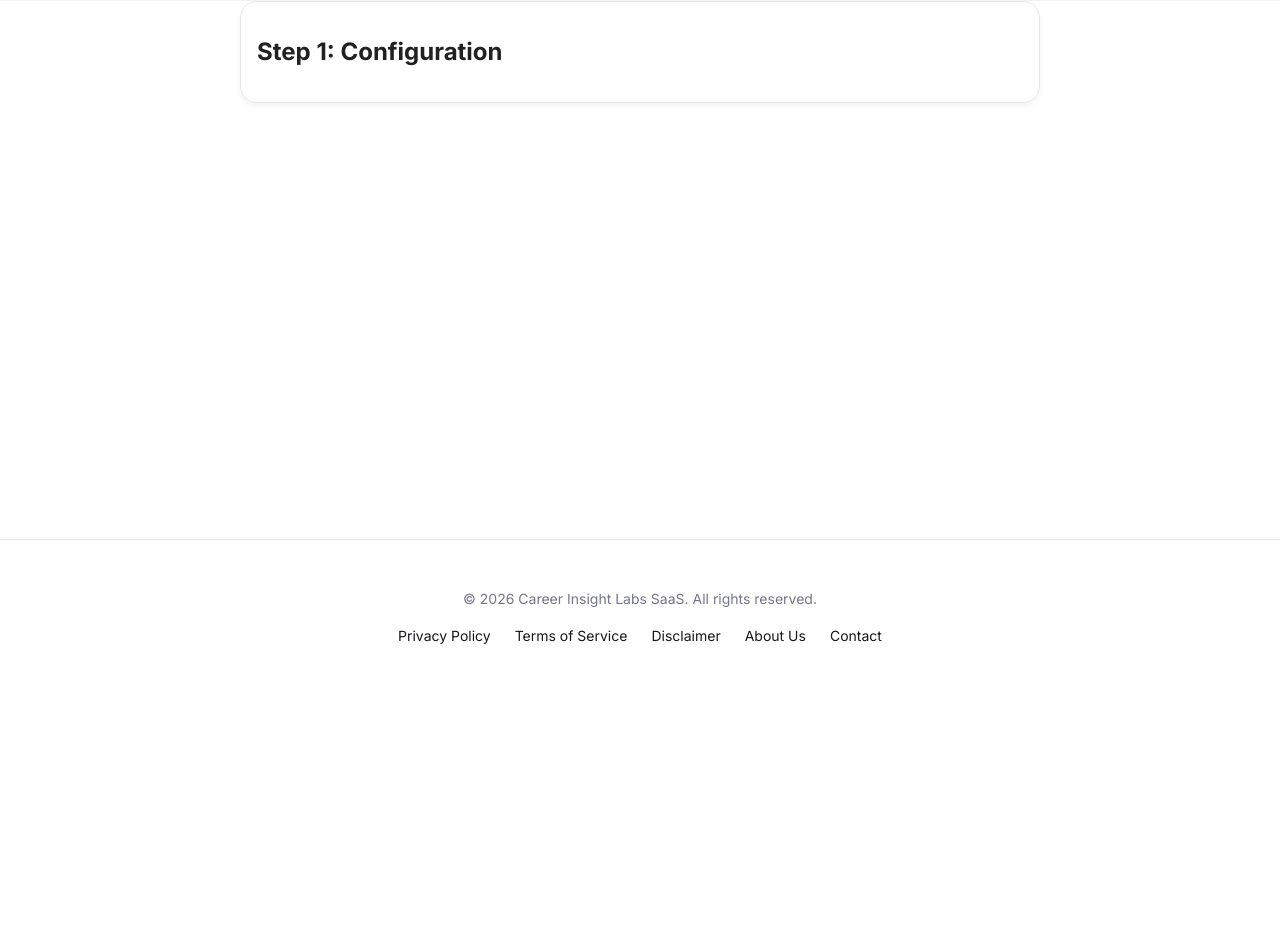
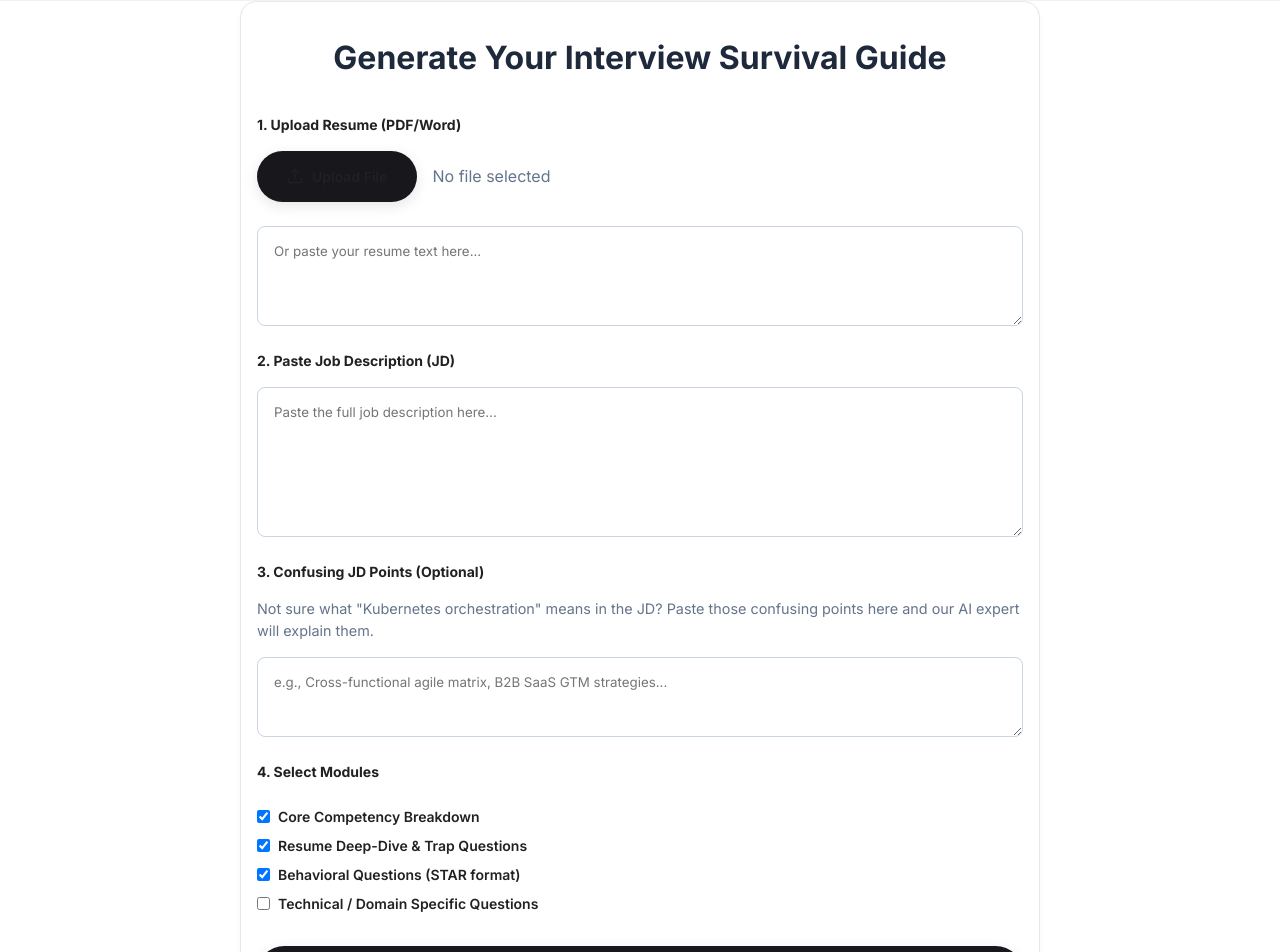
Before and after one commit to HermanTeng19/AI-Resume-Builder-SaaS, a React (Vite) app: page /interview-prep in a window 1280 px wide. Shown: the part 106-1058 px from the top of the page. Before the commit the page ends 800 px from the top, so only its background shows below. Built offline with nearby package versions, Linux system fonts and the light colour scheme; a web font is replaced by a local one.

Commit message:
feat: build form UI for Interview Prep

```diff
--- a/src/pages/InterviewPrep.tsx
+++ b/src/pages/InterviewPrep.tsx
@@ -1,8 +1,59 @@
+// In src/pages/InterviewPrep.tsx
 import React, { useState } from 'react';
 import { SEO } from '../components/SEO';
+import { Upload, FileText, CheckCircle2 } from 'lucide-react';
 
 const InterviewPrep: React.FC = () => {
   const [step, setStep] = useState<1 | 2 | 3>(1);
+  const [resumeText, setResumeText] = useState('');
+  const [jdText, setJdText] = useState('');
+  const [confusedPoints, setConfusedPoints] = useState('');
+  const [modules, setModules] = useState({
+    core: true,
+    deepDive: true,
+    behavioral: true,
+    technical: false
+  });
+  const [fileName, setFileName] = useState('');
+
+  const handleFileUpload = async (e: React.ChangeEvent<HTMLInputElement>) => {
+    const file = e.target.files?.[0];
+    if (!file) return;
+    setFileName(file.name);
+
+    try {
+      if (file.name.endsWith('.docx')) {
+        const arrayBuffer = await file.arrayBuffer();
+        const mammoth = await import('mammoth');
+        const result = await mammoth.extractRawText({ arrayBuffer });
+        setResumeText(result.value);
+      } else if (file.name.endsWith('.pdf')) {
+        const arrayBuffer = await file.arrayBuffer();
+        const pdfjsLib = await import('pdfjs-dist');
+        pdfjsLib.GlobalWorkerOptions.workerSrc = `https://unpkg.com/pdfjs-dist@${pdfjsLib.version}/build/pdf.worker.min.mjs`;
+        const pdf = await pdfjsLib.getDocument({ data: arrayBuffer }).promise;
+        let text = '';
+        for (let i = 1; i <= pdf.numPages; i++) {
+          const page = await pdf.getPage(i);
+          const content = await page.getTextContent();
+          text += content.items.map((item: any) => item.str).join(' ') + '\n';
+        }
+        setResumeText(text);
+      }
+    } catch (error) {
+      console.error("Error parsing file:", error);
+      alert("Failed to parse file. Please paste text directly.");
+    }
+  };
+
+  const handleGenerate = () => {
+    if (!resumeText || !jdText) {
+      alert("Please provide both Resume and Job Description.");
+      return;
+    }
+    setStep(2);
+    // AI call will go here
+  };
 
   return (
     <div className="page-container" style={{ maxWidth: '800px', margin: '0 auto', padding: '2rem 1rem' }}>
@@ -12,7 +63,78 @@ const InterviewPrep: React.FC = () => {
         url="https://careerinsightlabs.com/interview-prep"
       />
 
-      {step === 1 && <h2>Step 1: Configuration</h2>}
+      {step === 1 && (
+        <div className="wizard-step" style={{ animation: 'fadeInUp 0.5s ease-out' }}>
+          <h1 style={{ textAlign: 'center', marginBottom: '2rem', color: '#1e293b' }}>Generate Your Interview Survival Guide</h1>
+
+          <div className="form-group" style={{ marginBottom: '1.5rem' }}>
+            <label style={{ display: 'block', fontWeight: 'bold', marginBottom: '0.5rem' }}>1. Upload Resume (PDF/Word)</label>
+            <div style={{ display: 'flex', alignItems: 'center', gap: '1rem' }}>
+              <label className="btn-cohere" style={{ cursor: 'pointer', display: 'inline-flex', alignItems: 'center', gap: '0.5rem' }}>
+                <Upload size={18} /> Upload File
+                <input type="file" accept=".pdf,.docx" style={{ display: 'none' }} onChange={handleFileUpload} />
+              </label>
+              <span style={{ color: '#64748b' }}>{fileName || "No file selected"}</span>
+            </div>
+            {!fileName && (
+              <textarea
+                placeholder="Or paste your resume text here..."
+                value={resumeText}
+                onChange={(e) => setResumeText(e.target.value)}
+                style={{ width: '100%', minHeight: '100px', marginTop: '1rem', padding: '1rem', border: '1px solid #cbd5e1', borderRadius: '8px' }}
+              />
+            )}
+          </div>
+
+          <div className="form-group" style={{ marginBottom: '1.5rem' }}>
+            <label style={{ display: 'block', fontWeight: 'bold', marginBottom: '0.5rem' }}>2. Paste Job Description (JD)</label>
+            <textarea
+              placeholder="Paste the full job description here..."
+              value={jdText}
+              onChange={(e) => setJdText(e.target.value)}
+              style={{ width: '100%', minHeight: '150px', padding: '1rem', border: '1px solid #cbd5e1', borderRadius: '8px' }}
+            />
+          </div>
+
+          <div className="form-group" style={{ marginBottom: '1.5rem' }}>
+            <label style={{ display: 'block', fontWeight: 'bold', marginBottom: '0.5rem' }}>3. Confusing JD Points (Optional)</label>
+            <p style={{ fontSize: '0.9rem', color: '#64748b', marginBottom: '0.5rem' }}>Not sure what "Kubernetes orchestration" means in the JD? Paste those confusing points here and our AI expert will explain them.</p>
+            <textarea
+              placeholder="e.g., Cross-functional agile matrix, B2B SaaS GTM strategies..."
+              value={confusedPoints}
+              onChange={(e) => setConfusedPoints(e.target.value)}
+              style={{ width: '100%', minHeight: '80px', padding: '1rem', border: '1px solid #cbd5e1', borderRadius: '8px' }}
+            />
+          </div>
+
+          <div className="form-group" style={{ marginBottom: '2rem' }}>
+            <label style={{ display: 'block', fontWeight: 'bold', marginBottom: '1rem' }}>4. Select Modules</label>
+            <div style={{ display: 'flex', flexDirection: 'column', gap: '0.5rem' }}>
+              <label style={{ display: 'flex', alignItems: 'center', gap: '0.5rem', cursor: 'pointer' }}>
+                <input type="checkbox" checked={modules.core} onChange={(e) => setModules({...modules, core: e.target.checked})} />
+                Core Competency Breakdown
+              </label>
+              <label style={{ display: 'flex', alignItems: 'center', gap: '0.5rem', cursor: 'pointer' }}>
+                <input type="checkbox" checked={modules.deepDive} onChange={(e) => setModules({...modules, deepDive: e.target.checked})} />
+                Resume Deep-Dive & Trap Questions
+              </label>
+              <label style={{ display: 'flex', alignItems: 'center', gap: '0.5rem', cursor: 'pointer' }}>
+                <input type="checkbox" checked={modules.behavioral} onChange={(e) => setModules({...modules, behavioral: e.target.checked})} />
+                Behavioral Questions (STAR format)
+              </label>
+              <label style={{ display: 'flex', alignItems: 'center', gap: '0.5rem', cursor: 'pointer' }}>
+                <input type="checkbox" checked={modules.technical} onChange={(e) => setModules({...modules, technical: e.target.checked})} />
+                Technical / Domain Specific Questions
+              </label>
+            </div>
+          </div>
+
+          <button className="btn-cohere" style={{ width: '100%', justifyContent: 'center', fontSize: '1.1rem', padding: '1rem' }} onClick={handleGenerate}>
+            Generate Interview Guide
+          </button>
+        </div>
+      )}
+
       {step === 2 && <h2>Generating...</h2>}
       {step === 3 && <h2>Results</h2>}
     </div>
```
